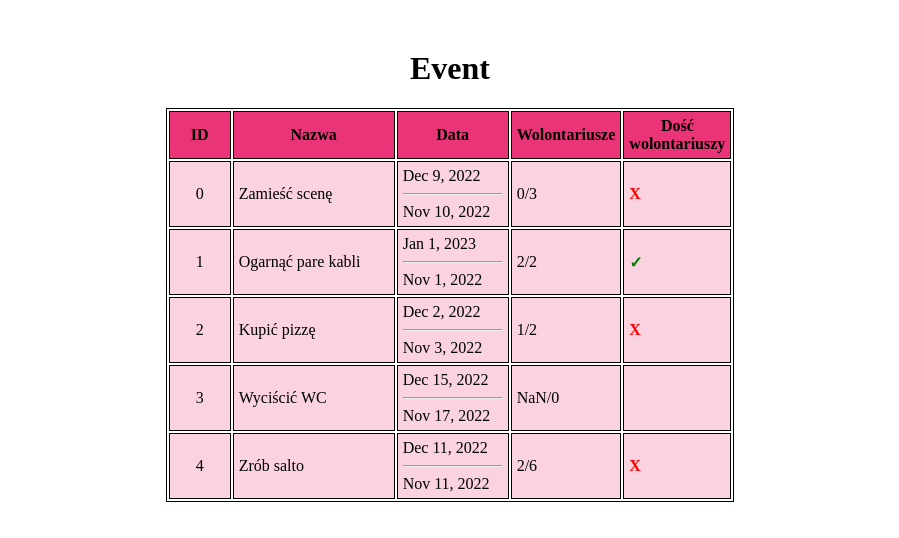
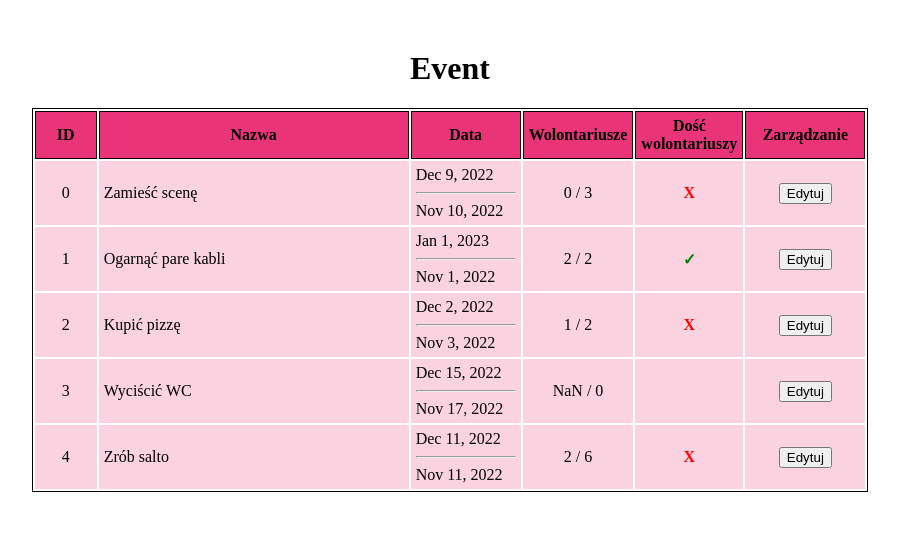
Before and after one commit to kacperbochan/Evencik, an Angular app: page / in a window 1280 px wide. Shown: the top 538 px of the page, without its empty margins (190-1089 px from the left). Built offline with nearby package versions, Linux system fonts and the light colour scheme.

Commit message:
Update - edit

```diff
--- a/src/app/app.module.ts
+++ b/src/app/app.module.ts
@@ -4,6 +4,7 @@ import { BrowserModule } from '@angular/platform-browser';
 import { AppComponent } from './app.component';
 import { ZadanieComponent } from './src/app/zadanie/zadanie.component';
 import { EventComponent } from './src/app/event/event.component';
+import { FormsModule } from '@angular/forms';
 
 @NgModule({
   declarations: [
@@ -12,7 +13,8 @@ import { EventComponent } from './src/app/event/event.component';
     EventComponent
   ],
   imports: [
-    BrowserModule
+    BrowserModule,
+    FormsModule
   ],
   providers: [],
   bootstrap: [AppComponent]
--- a/src/app/src/app/event/event.component.html
+++ b/src/app/src/app/event/event.component.html
@@ -7,9 +7,10 @@
       <th>Data</th>
       <th>Wolontariusze</th>
       <th>Dość<br/>wolontariuszy</th>
+      <th>Zarządzanie</th>
     </tr>
-    <ng-container *ngFor="let zadanie of Events">
-      <tr app-zadanie [Zadanie]="zadanie"></tr>
+    <ng-container>
+      <tr app-zadanie *ngFor="let zadanie of Events" [zadanie]="zadanie"></tr>
     </ng-container>
 
   </table>
--- a/src/app/src/app/event/event.component.ts
+++ b/src/app/src/app/event/event.component.ts
@@ -7,6 +7,8 @@ import { Zadanie } from '../../types/Zadanie';
   styleUrls: ['./event.component.css']
 })
 export class EventComponent implements OnInit {
+
+  selected: number = -1;
 
   Events = new Array(
     new Zadanie("Zamieść scenę", 3),
@@ -21,5 +23,8 @@ export class EventComponent implements OnInit {
   ngOnInit(): void {
   }
 
+  selectZadanie(i:number):void{
+    this.selected = i;
+  }
 
 }
--- a/src/app/src/app/zadanie/zadanie.component.css
+++ b/src/app/src/app/zadanie/zadanie.component.css
@@ -1,16 +1,38 @@
  td{
-  border: 1px solid;
-
+  position: relative;
+  min-width: 50px;
+  height: 50px;
   background-color: #fad2e0;
   padding: 5px
 }
-#index{
+.index, .volu, .state{
   text-align: center;
   width: 50px;
 }
-#name{
-  width: 150px;
+.name{
+  width: 300px;
+  height: 50px;
 }
-#date{
+.date{
   width: 100px;
 }
+textarea{
+  display: block;
+  border: 0px;
+  position: absolute;
+  top: 0;
+  right: 0;
+  bottom: 0;
+  left: 0;
+
+  resize: vertical;
+  min-width: 100px;
+  min-height: 50px;
+}
+.edit{
+  padding: 0;
+}
+.control{
+  width:110px;
+  text-align: center;
+}
--- a/src/app/src/app/zadanie/zadanie.component.html
+++ b/src/app/src/app/zadanie/zadanie.component.html
@@ -1,14 +1,51 @@
-<td id="index">{{Zadanie.indeks}}</td>
-<td id="name">{{Zadanie.nazwa}}</td>
-<td id="date">{{Zadanie.czasPoczatek | date }}<hr/>{{Zadanie.czasKoniec | date}}</td>
-<td id="volu">{{Zadanie.wolontariuszeObecni}}/{{Zadanie.wolontariuszeWymagani}}</td>
-<td id="">
-
-  <b style="Color: green;" *ngIf="Zadanie.wolontariuszeObecni >= Zadanie.wolontariuszeWymagani">
-    ✓
-  </b>
-  <b style="Color: red;" *ngIf="Zadanie.wolontariuszeObecni < Zadanie.wolontariuszeWymagani">
-    X
-  </b>
-
+<td class="index">
+  {{zadanie.indeks}}
 </td>
+<td class="name" [class.edit]="this.edit">
+  <textarea *ngIf="this.edit" [(ngModel)]="zadanie.nazwa" #name="ngModel" ngModel required></textarea>
+  <span *ngIf="!this.edit">
+    {{zadanie.nazwa}}
+  </span>
+</td>
+<td class="date">
+    <input type="date" *ngIf="this.edit" [(ngModel)]="zadanie.czasPoczatek" />
+    <span *ngIf="!this.edit">
+      {{zadanie.czasPoczatek | date}}
+    </span>
+  <hr/>
+    <input type="date" *ngIf="this.edit" [(ngModel)]="zadanie.czasKoniec" />
+    <span *ngIf="!this.edit">
+      {{zadanie.czasKoniec | date}}
+    </span>
+  </td>
+<td class="volu">
+  <input type="number" *ngIf="this.edit" [(ngModel)]="zadanie.wolontariuszeObecni" />
+  <span *ngIf="!this.edit">
+    {{zadanie.wolontariuszeObecni}}
+  </span>
+  /
+  <input type="number" *ngIf="this.edit" [(ngModel)]="zadanie.wolontariuszeWymagani" />
+  <span *ngIf="!this.edit">
+    {{zadanie.wolontariuszeWymagani}}
+  </span>
+</td>
+<td class="state">
+  <span *ngIf="this.edit">
+    <b style="Color: grey;">
+      ?
+    </b>
+  </span>
+  <span *ngIf="!this.edit">
+    <b style="Color: green;" *ngIf="zadanie.wolontariuszeObecni >= zadanie.wolontariuszeWymagani">
+      ✓
+    </b>
+    <b style="Color: red;" *ngIf="zadanie.wolontariuszeObecni < zadanie.wolontariuszeWymagani">
+      X
+    </b>
+  </span>
+</td>
+<td class="control">
+  <button *ngIf="this.edit" (click)="save()">Zapisz</button>
+  <button *ngIf="this.edit" (click)="cancel()">Cofnij</button>
+  <button *ngIf="!this.edit" (click)="switchEdit()">Edytuj</button>
+</td>
--- a/src/app/src/app/zadanie/zadanie.component.ts
+++ b/src/app/src/app/zadanie/zadanie.component.ts
@@ -1,4 +1,5 @@
 import { Component, Input, OnInit } from '@angular/core';
+import { Zadanie } from '../../types/Zadanie';
 
 @Component({
   selector: '[app-zadanie]',
@@ -7,10 +8,30 @@ import { Component, Input, OnInit } from '@angular/core';
 })
 export class ZadanieComponent implements OnInit {
 
-  @Input() Zadanie: any;
+  edit:boolean = false;
+  @Input() zadanie: Zadanie;
+  copy: Zadanie;
 
-  constructor() { }
+  constructor() {
+  }
 
-  ngOnInit(): void {}
+  ngOnInit(): void {
+    this.copy=new Zadanie("",-1,-1,true)
+  }
 
+  switchEdit(): void{
+    this.copy.copy(this.zadanie);
+    this.edit = true;
+  }
+  save(){
+    this.edit = false;
+  }
+  cancel(){
+    this.zadanie.copy(this.copy) ;
+    this.edit=false;
+  }
+
+  verifyData(formValues: object): void {
+
+  }
 }
--- a/tsconfig.app.json
+++ b/tsconfig.app.json
@@ -3,6 +3,7 @@
   "extends": "./tsconfig.json",
   "compilerOptions": {
     "outDir": "./out-tsc/app",
+    "strictPropertyInitialization": false,
     "types": []
   },
   "files": [
--- a/tsconfig.json
+++ b/tsconfig.json
@@ -5,6 +5,7 @@
     "baseUrl": "./",
     "outDir": "./dist/out-tsc",
     "forceConsistentCasingInFileNames": true,
+    "strictPropertyInitialization": false,
     "strict": true,
     "noImplicitOverride": true,
     "noPropertyAccessFromIndexSignature": true,
```
Also changed, not shown: skład.txt (added).
